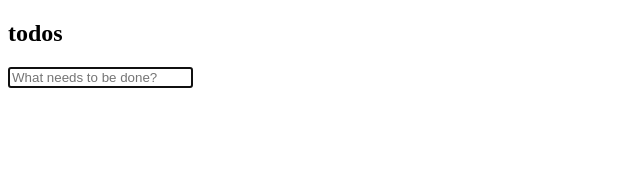
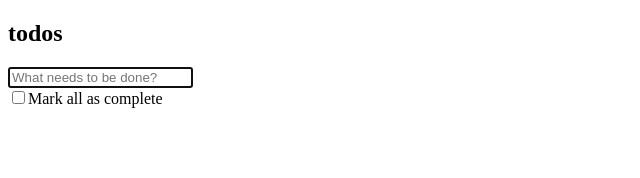
Before and after one commit to segmentationfaulter/todo-mvc, a React (Vite) app: page / in a window 1280 px wide. Shown: the top 178 px of the page, without its empty margins (0-640 px from the left). Built offline with nearby package versions, Linux system fonts and the light colour scheme.

Commit message:
show todo list

```diff
--- a/package.json
+++ b/package.json
@@ -10,6 +10,7 @@
     "preview": "vite preview"
   },
   "dependencies": {
+    "clsx": "^2.1.1",
     "react": "^18.3.1",
     "react-dom": "^18.3.1",
     "todomvc-app-css": "^2.4.3",
--- a/src/App.tsx
+++ b/src/App.tsx
@@ -1,4 +1,5 @@
 import { useReducer } from "react";
+import { clsx } from "clsx";
 
 function App() {
   const [todos, dispatch] = useReducer(reducer, []);
@@ -24,14 +25,48 @@ function App() {
           <input type="submit" hidden />
         </form>
       </header>
+      <TodosList todos={todos} />
     </section>
+  );
+}
+
+function TodosList({ todos }) {
+  return (
+    <section className="main">
+      <input id="toggle-all" className="toggle-all" type="checkbox" />
+      <label htmlFor="toggle-all">Mark all as complete</label>
+      <ul className="todo-list">
+        {todos.map((todo) => (
+          <TodoItem todo={todo} />
+        ))}
+      </ul>
+    </section>
+  );
+}
+
+function TodoItem({ todo }) {
+  return (
+    <li className={clsx({ completed: todo.completed })}>
+      <div className="view">
+        <input className="toggle" type="checkbox" checked={todo.completed} />
+        <label>{todo.todo}</label>
+        <button className="destroy"></button>
+      </div>
+    </li>
   );
 }
 
 function reducer(state, action) {
   switch (action.type) {
     case "ADD_TODO": {
-      return [{ id: window.crypto.randomUUID(), todo: action.value }, ...state];
+      return [
+        {
+          id: window.crypto.randomUUID(),
+          todo: action.value,
+          completed: false,
+        },
+        ...state,
+      ];
     }
   }
 }
```
Also changed, not shown: 1 other file (tests, documents, lock files or other folders).
